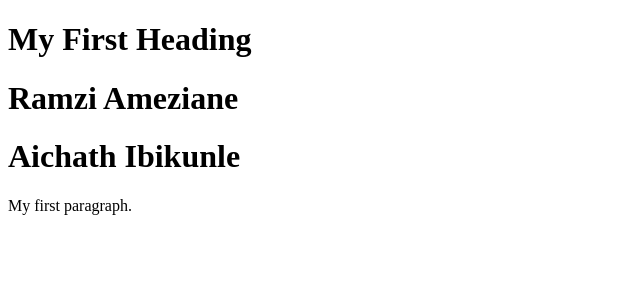
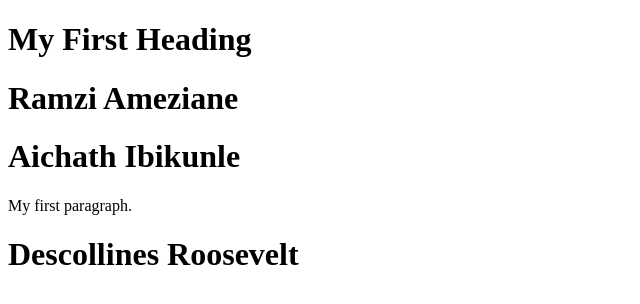
Before and after one commit to kbarat23/labo_branche, a plain HTML site: page index.html in a window 1280 px wide. Shown: the whole page, without its empty margins (0-640 px from the left). Drawn offline with Linux system fonts and the light colour scheme.

Commit message:
Update index.html

```diff
--- a/index.html
+++ b/index.html
@@ -6,6 +6,7 @@
 <h1>Ramzi Ameziane</h1>
 <h1>Aichath Ibikunle</h1>
 <p>My first paragraph.</p>
+<h1>Descollines Roosevelt</h1>
 
 </body>
 </html>
```
